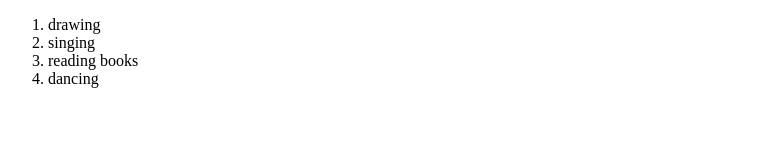
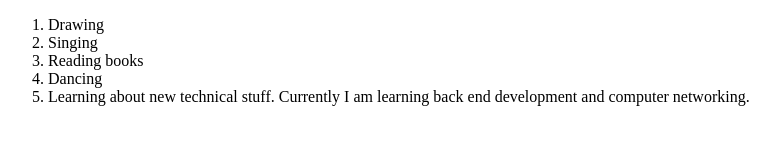
Before and after one commit to yaminikl/cv, a plain HTML site: page hobbies.html in a window 1280 px wide. Shown: the whole page, without its empty margins (0-777 px from the left). Drawn offline with Linux system fonts and the light colour scheme.

Commit message:
Update hobbies.html

```diff
--- a/hobbies.html
+++ b/hobbies.html
@@ -8,10 +8,11 @@
 </head>
 <body>
     <ol>
-        <li>drawing</li>
-        <li>singing</li>
-        <li>reading books</li>
-        <li>dancing</li>
+        <li>Drawing</li>
+        <li>Singing</li>
+        <li>Reading books</li>
+        <li>Dancing</li>
+        <li>Learning about new technical stuff. Currently I am learning back end development and computer networking.</li>
     </ol>
 </body>
 </html>
```
